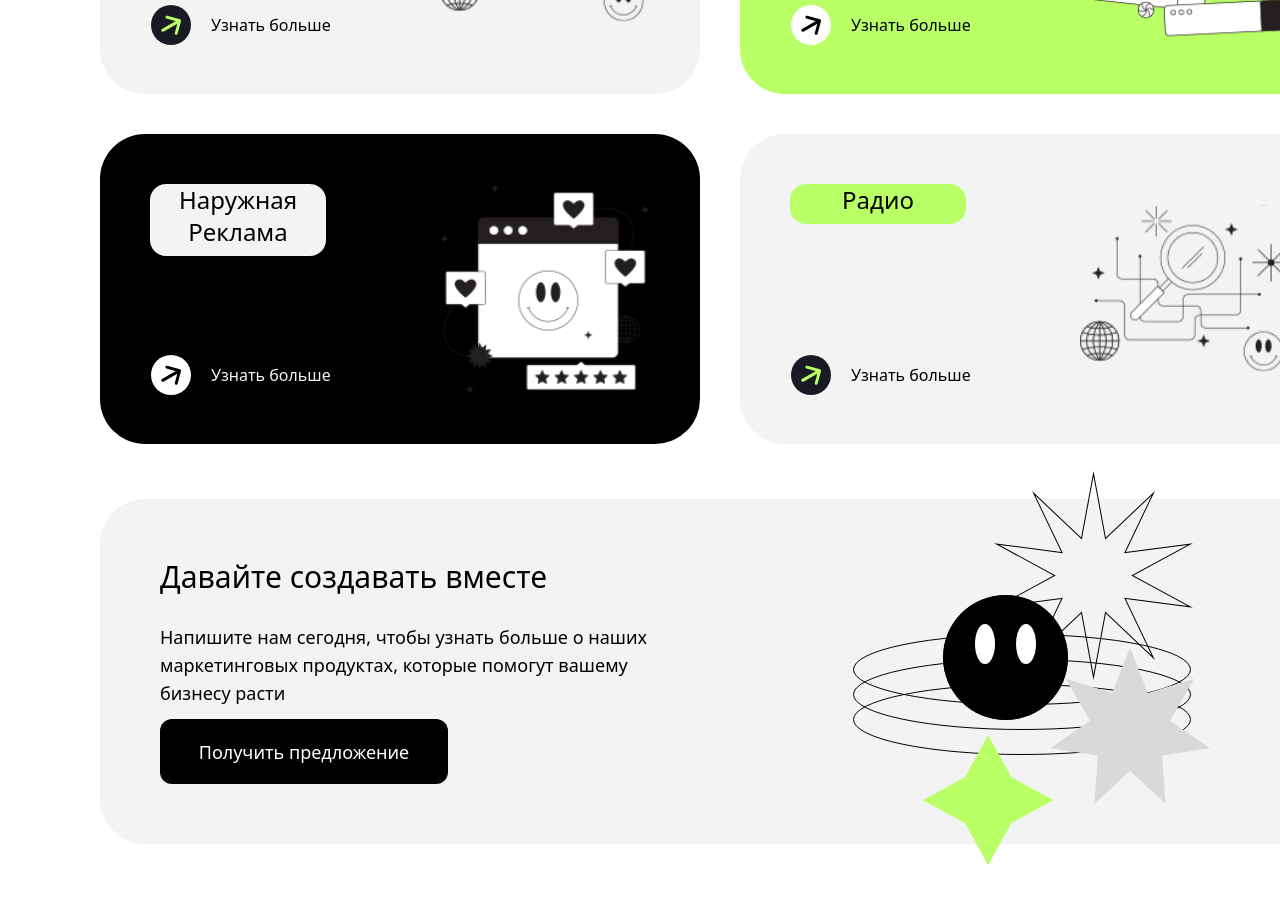
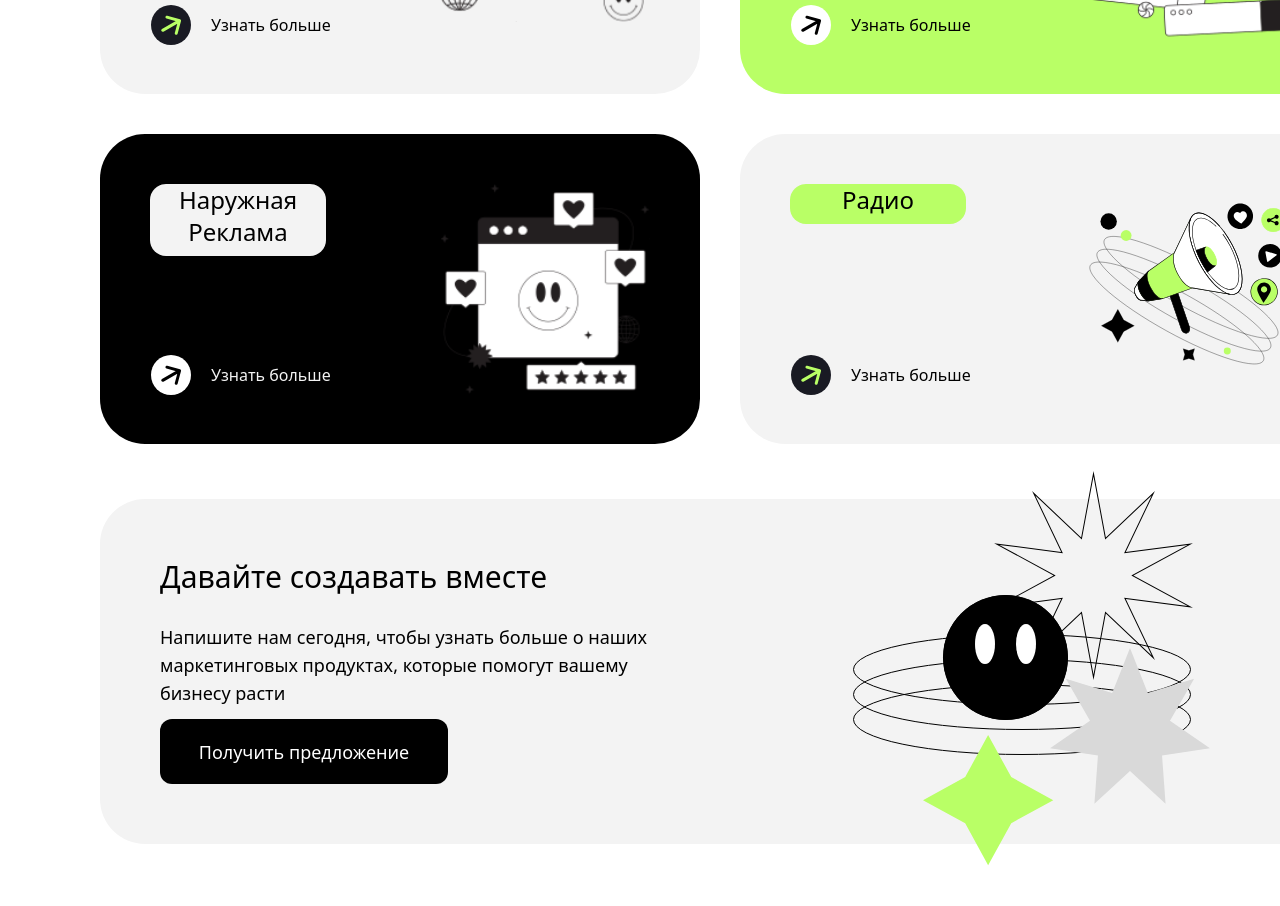
Before and after one commit to heayr/pet-b-fm, a Next.js app: page / in a window 1280 px wide. Shown: the part 1340-2246 px from the top of the page. Built offline with nearby package versions, Linux system fonts and the light colour scheme.

Commit message:
mark_2.1

```diff
--- a/app/components/Services.tsx
+++ b/app/components/Services.tsx
@@ -107,7 +107,7 @@ export default function Services() {
           </div>
           <Image
             className="mr-[50px]"
-            src="/images/web-search-with-elements 2.svg"
+            src="/images/illustration.svg"
             width={210}
             height={166}
             alt="Поиск"
```
